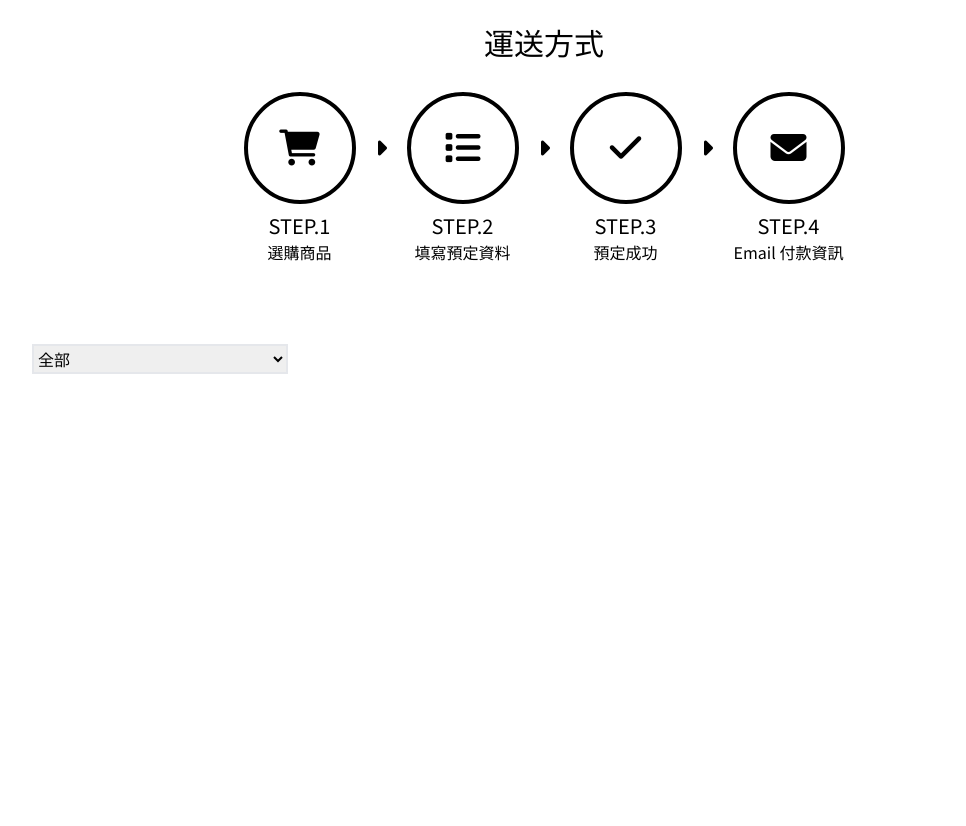
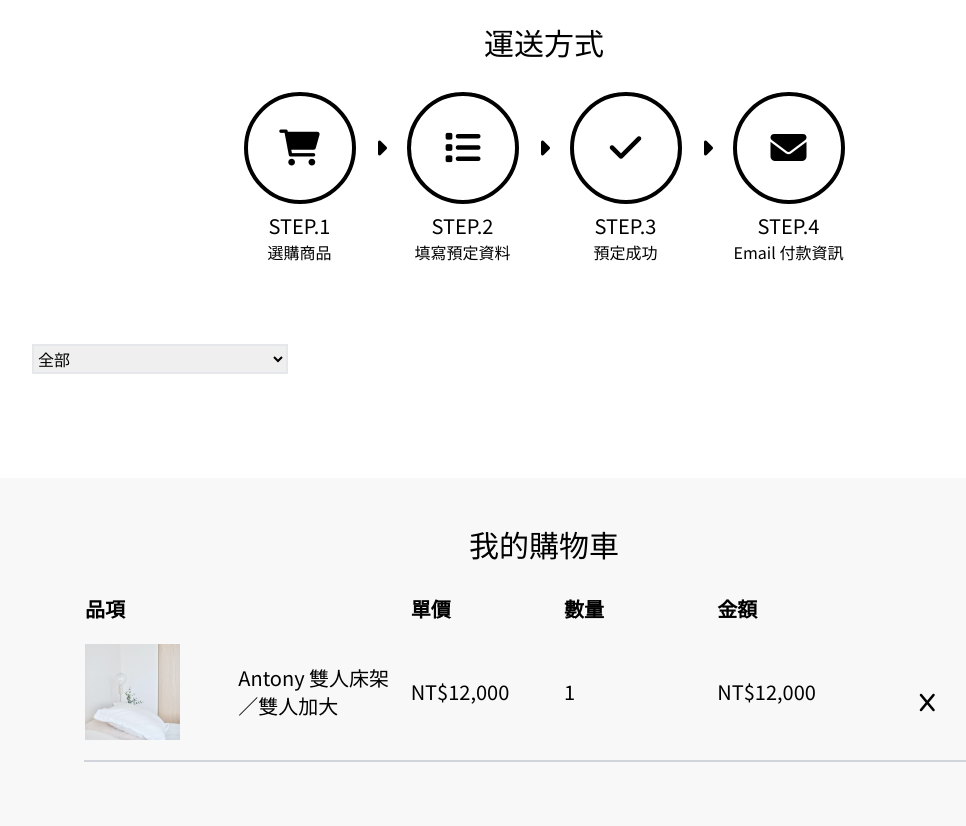
Before and after one commit to todelusion/Vanilla-JS-woworoom, a website: page src/index.html in a window 1280 px wide. Shown: the part 1940-2766 px from the top of the page, without its empty margins (96-1062 px from the left). Before the commit the page ends 2418 px from the top, so only its background shows below. Drawn offline with nearby package versions, Linux system fonts and the light colour scheme; files that its build step writes are made by us from their sources; no server answers; a web font is replaced by a local one.

Commit message:
f/cartCSS_100%

```diff
--- a/src/index.html
+++ b/src/index.html
@@ -283,6 +283,36 @@
         </ul>
       </div>
     </section>
+    <section class="bg-[#F8F8F8] pt-12 pb-16 flex justify-center">
+      <table
+        class="text-left w-full table-fixed max-w-[920px] md:text-xl"
+      >
+        <caption class="mb-8 text-3xl text-center">
+          我的購物車
+        </caption>
+        <thead>
+          <tr class=" border-gray-300">
+            <th class="pb-5">品項</th>
+            <th class="pb-5"></th>
+            <th class="pb-5 px-5">單價</th>
+            <th class="pb-5 px-5">數量</th>
+            <th class="pb-5 px-5">金額</th>
+            <th class="pb-5"></th>
+          </tr>
+        </thead>
+        <tbody>
+          <tr class="border-b-2 border-gray-300">
+            <td class="flex items-center pb-5 w-max"><img src="./image/oJb4G1d.png" alt=""></td>
+            <td class="pb-5">Antony 雙人床架／雙人加大</td>
+            <td class="pb-5 px-5">NT$12,000</td>
+            <td class="pb-5 px-5">1</td>
+            <td class="pb-5 px-5">NT$12,000</td>
+            <td class="text-center"><i class="fa-solid fa-x"></i></td>
+          </tr>
+        </tbody>
+      </table>
+      </div>
+    </section>
     <script src="https://cdnjs.cloudflare.com/ajax/libs/axios/1.0.0-alpha.1/axios.min.js" integrity="sha512-xIPqqrfvUAc/Cspuj7Bq0UtHNo/5qkdyngx6Vwt+tmbvTLDszzXM0G6c91LXmGrRx8KEPulT+AfOOez+TeVylg==" crossorigin="anonymous" referrerpolicy="no-referrer"></script>
     <script src="./index.js"></script>
   </body>
--- a/src/index.js
+++ b/src/index.js
@@ -29,7 +29,7 @@ async function renderData(){
     <div class="relative">
       <p class="py-2 px-6 bg-black text-white w-max absolute -right-1 top-4">新品</p>
       <img src=${element.images} alt="" class="w-64 object-cover">
-      <p class="py-2 px-6 bg-black text-white text-center">加入購物車</p>
+      <p class="js-addToCart py-2 px-6 bg-black text-white text-center cursor-pointer hover:bg-primary">加入購物車</p>
     </div>
     <div>
       <h3 class="text-lg text-ellipsis">${element.title}</h3>
```
